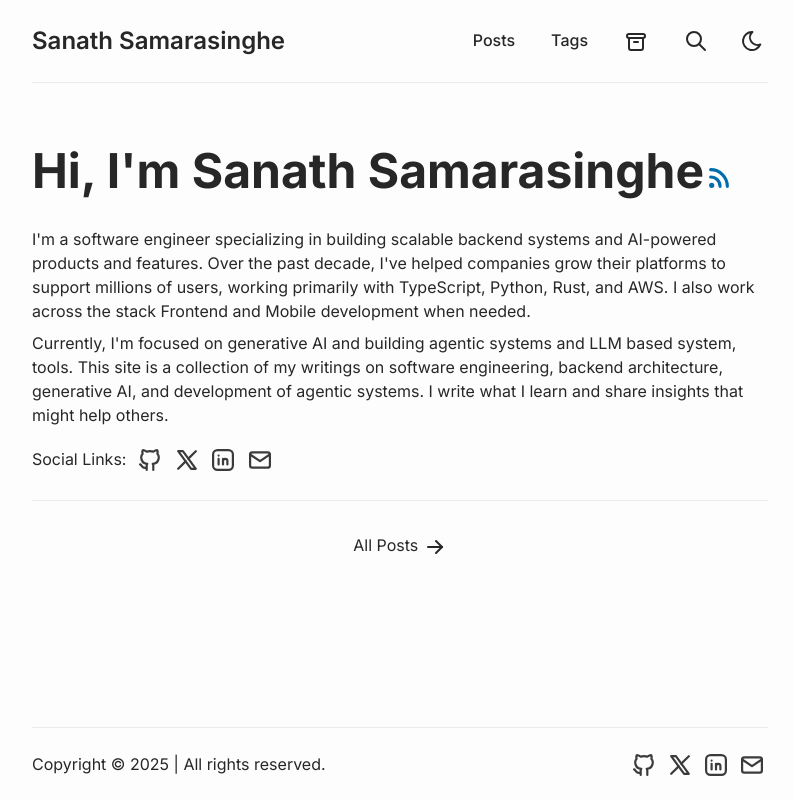
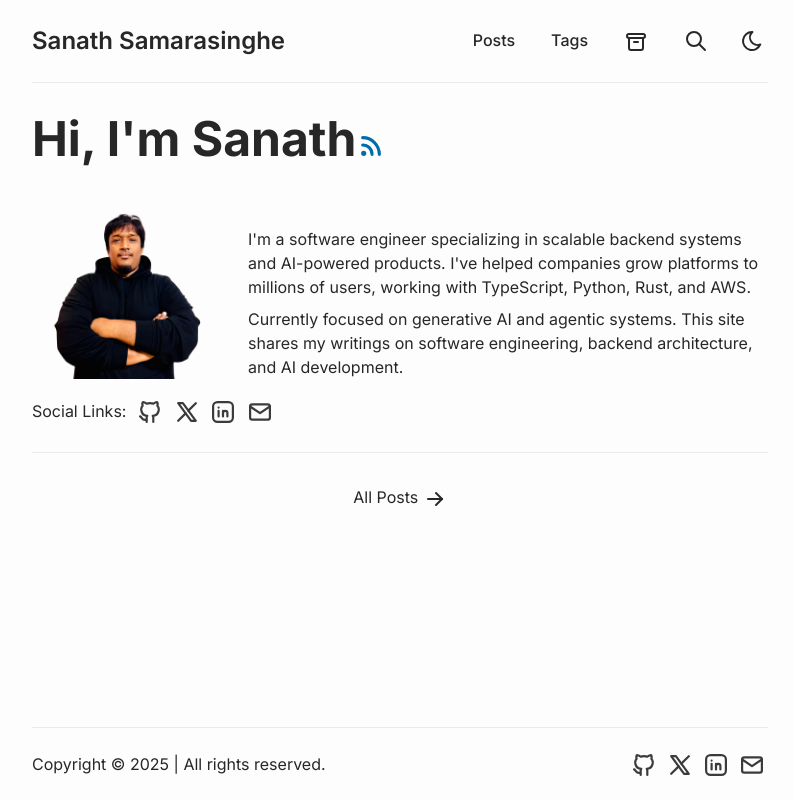
Before and after one commit to sanathks/sanath.dev, an Astro site: page / in a window 1280 px wide. Shown: the whole page, without its empty margins (240-1034 px from the left). Built offline with nearby package versions, Linux system fonts and the light colour scheme; Astro itself is replaced by a stand-in of ours.

Commit message:
profile and google analytics

```diff
--- a/src/layouts/Layout.astro
+++ b/src/layouts/Layout.astro
@@ -135,6 +135,16 @@ const structuredData = {
     <ClientRouter />
 
     <script is:inline src="/toggle-theme.js"></script>
+
+    <!-- Google tag (gtag.js) -->
+    <script async src="https://www.googletagmanager.com/gtag/js?id=G-X7VED0W6LG"></script>
+    <script is:inline>
+      window.dataLayer = window.dataLayer || [];
+      function gtag(){dataLayer.push(arguments);}
+      gtag('js', new Date());
+
+      gtag('config', 'G-X7VED0W6LG');
+    </script>
   </head>
   <body>
     <slot />
--- a/src/pages/index.astro
+++ b/src/pages/index.astro
@@ -24,8 +24,8 @@ const recentPosts = sortedPosts.filter(({ data }) => !data.featured);
   <Header />
   <main id="main-content" data-layout="index">
     <section id="hero" class="pt-8 pb-6">
-      <h1 class="my-4 inline-block text-4xl font-bold sm:my-8 sm:text-5xl">
-        Hi, I'm Sanath Samarasinghe
+      <h1 class="mb-4 inline-block text-4xl font-bold sm:text-5xl">
+        Hi, I'm Sanath
       </h1>
       <a
         target="_blank"
@@ -42,16 +42,23 @@ const recentPosts = sortedPosts.filter(({ data }) => !data.featured);
         <span class="sr-only">RSS Feed</span>
       </a>
 
-      <p>
-        I'm a software engineer specializing in building scalable backend systems and AI-powered products and features.
-        Over the past decade, I've helped companies grow their platforms to support millions of users, working primarily
-        with TypeScript, Python, Rust, and AWS. I also work across the stack Frontend and Mobile development when needed.
-      </p>
-      <p class="mt-2">
-        Currently, I'm focused on generative AI and building agentic systems and LLM based system, tools.
-        This site is a collection of my writings on software engineering, backend architecture, generative AI,
-        and development of agentic systems. I write what I learn and share insights that might help others.
-      </p>
+      <div class="flex flex-col sm:flex-row gap-6 mt-2 sm:items-end">
+        <img
+          src="/assets/profile.png"
+          alt="Profile photo of Sanath Samarasinghe"
+          class="w-48 h-48 object-contain shrink-0"
+        />
+        <div>
+          <p>
+            I'm a software engineer specializing in scalable backend systems and AI-powered products.
+            I've helped companies grow platforms to millions of users, working with TypeScript, Python, Rust, and AWS.
+          </p>
+          <p class="mt-2">
+            Currently focused on generative AI and agentic systems. This site shares my writings on software engineering,
+            backend architecture, and AI development.
+          </p>
+        </div>
+      </div>
       {
         // only display if at least one social link is enabled
         SOCIALS.length > 0 && (
```
Also changed, not shown: public/assets/profile.png (added).
